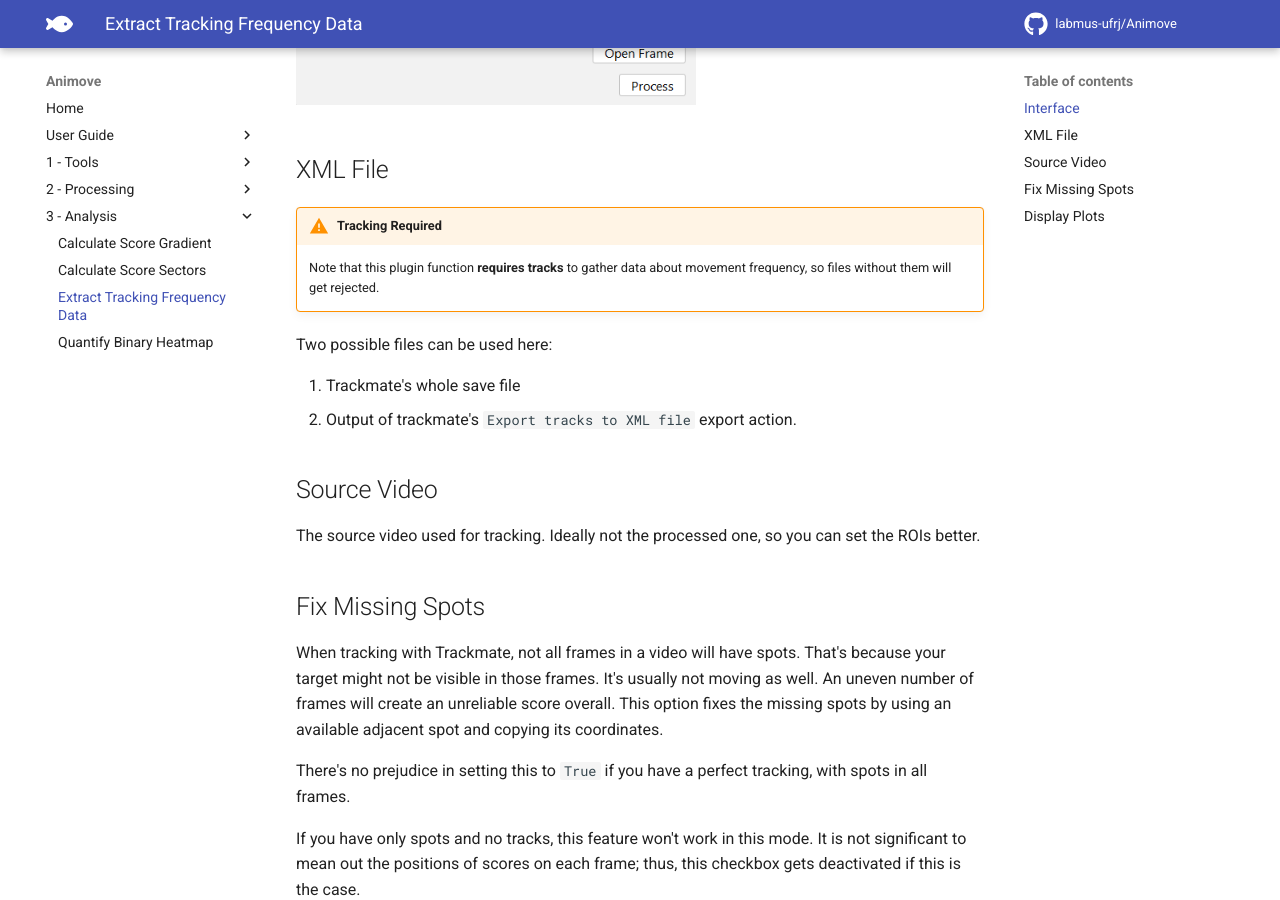
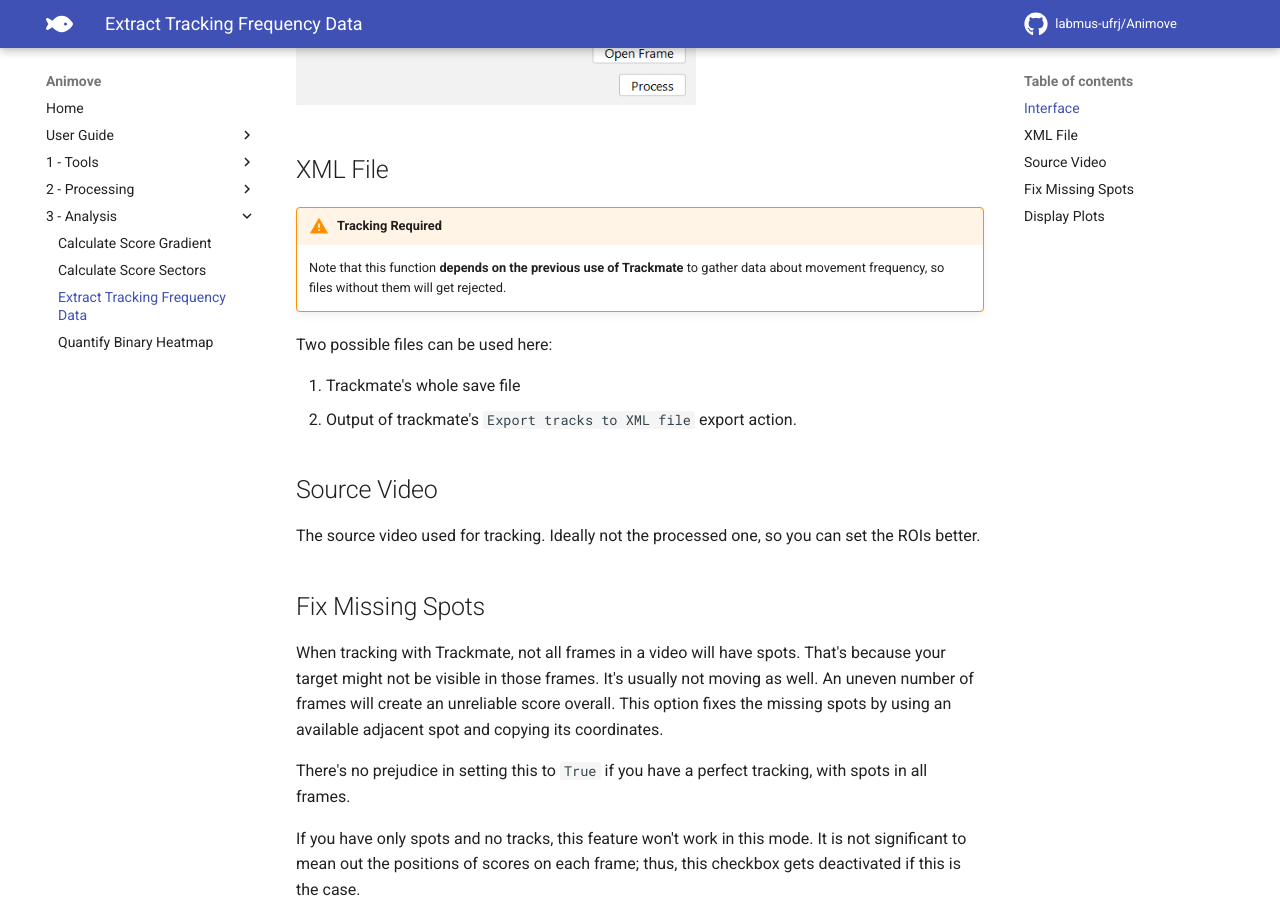
Before and after one commit to labmus-ufrj/Animove, an MkDocs documentation site: the page built from docs/docs/analysis/frequency-data.md, in a window 1280 px wide and 900 px high, scrolled down 379 px. Built offline with MkDocs 1.6.1 and Material for MkDocs 9.7.7, drawn with Linux system fonts in a browser that asks for light colours; comment, search, counter and statistics services are not loaded.

Commit message:
Update frequency-data.md

```diff
--- a/docs/docs/analysis/frequency-data.md
+++ b/docs/docs/analysis/frequency-data.md
@@ -5,7 +5,7 @@
 
 ## XML File
 !!! warning "Tracking Required"
-    Note that this plugin function **requires tracks** to gather data about movement frequency, so files without them will get rejected.
+    Note that this function **depends on the previous use of Trackmate** to gather data about movement frequency, so files without them will get rejected.
 
 Two possible files can be used here:
 
```
